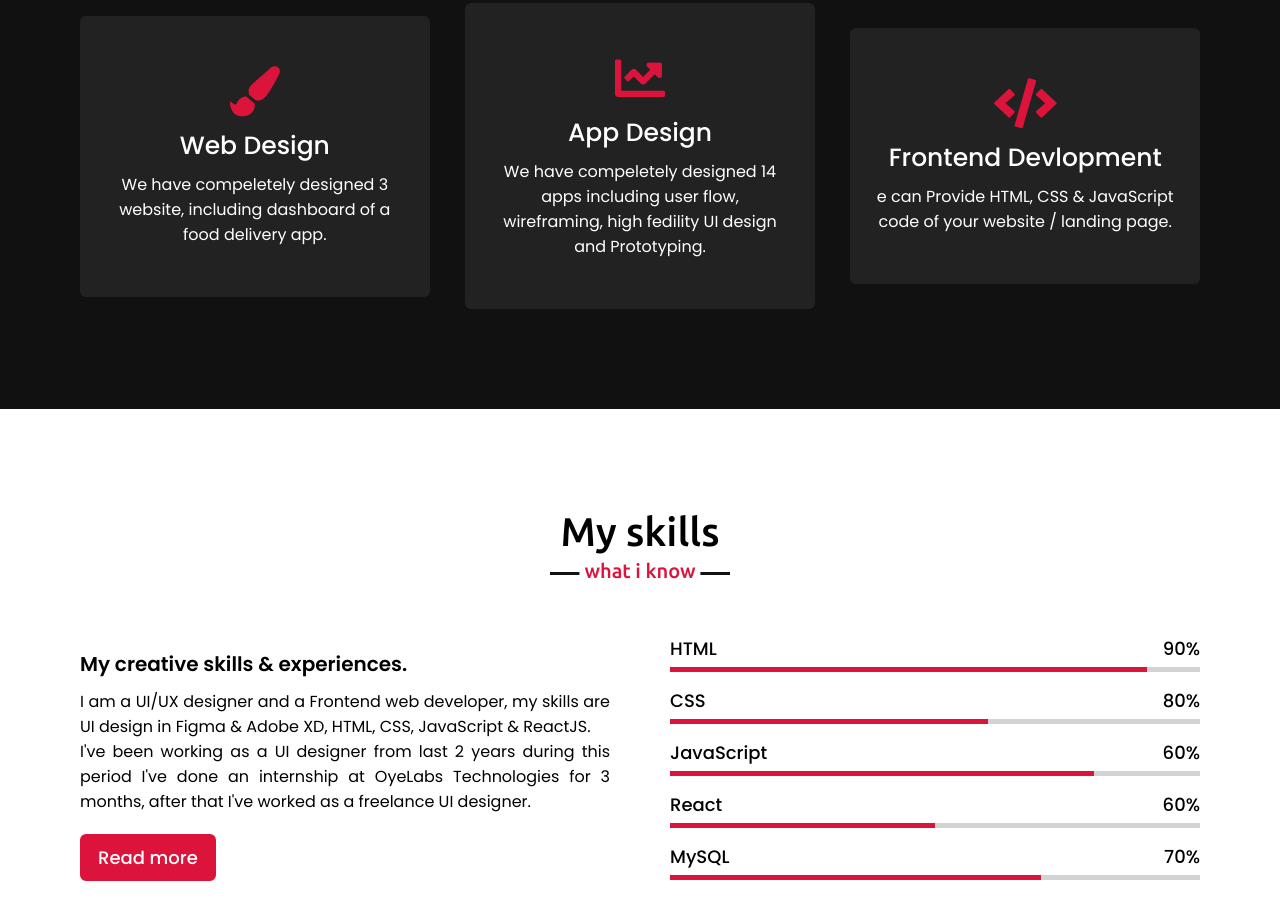
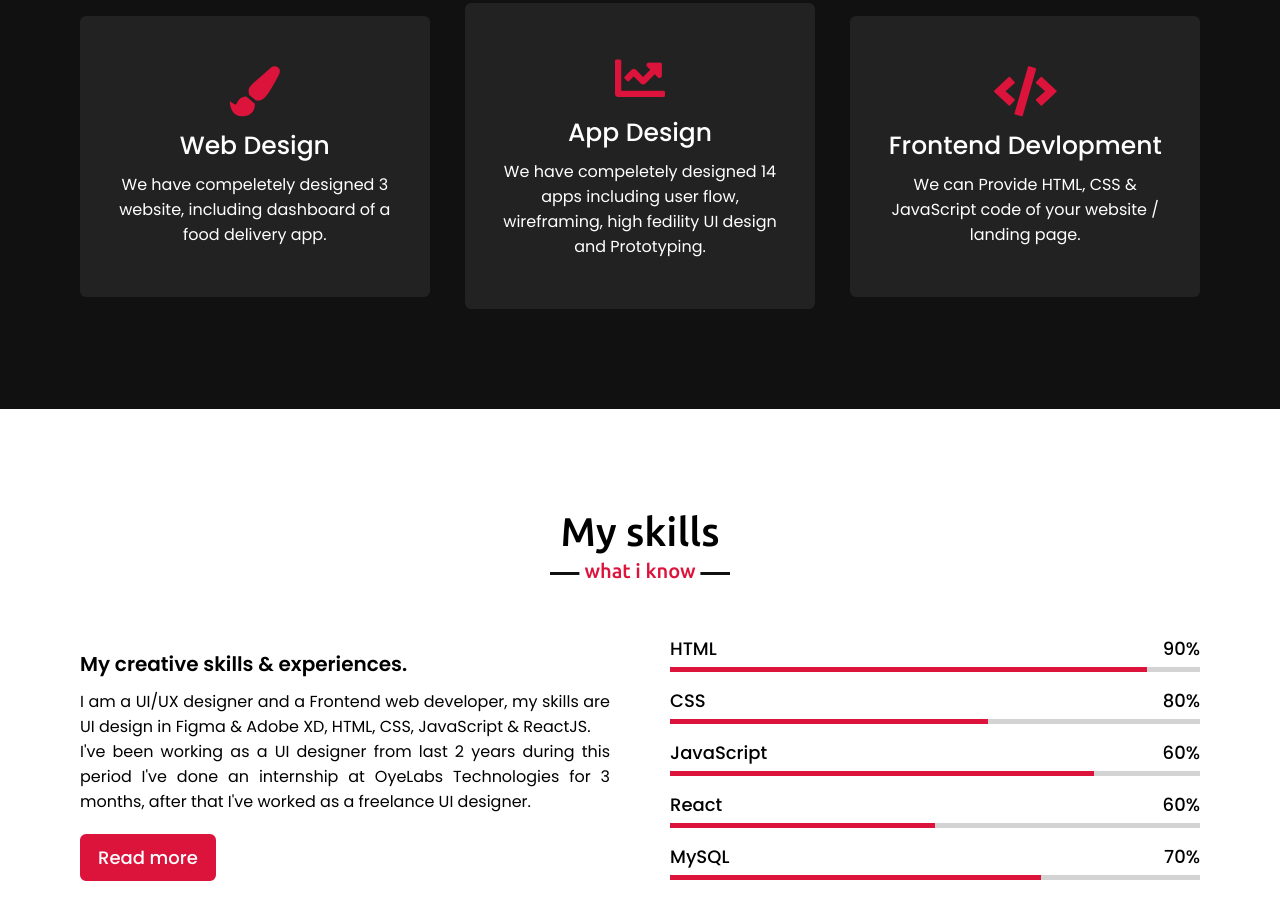
Before and after one commit to Naman-Malani/Personal-Portfolio-Website, a plain HTML site: page index.html in a window 1280 px wide. Shown: the part 1756-2676 px from the top of the page. Drawn offline with nearby package versions, Linux system fonts and the light colour scheme.

Commit message:
Update index.html

```diff
--- a/index.html
+++ b/index.html
@@ -87,7 +87,7 @@
                     <div class="box">
                         <i class="fas fa-code"></i>
                         <div class="text">Frontend Devlopment</div>
-                        <p>e can Provide HTML, CSS & JavaScript code of your website / landing page.</p>
+                        <p>We can Provide HTML, CSS & JavaScript code of your website / landing page.</p>
                     </div>
                 </div>
                </div>
```
